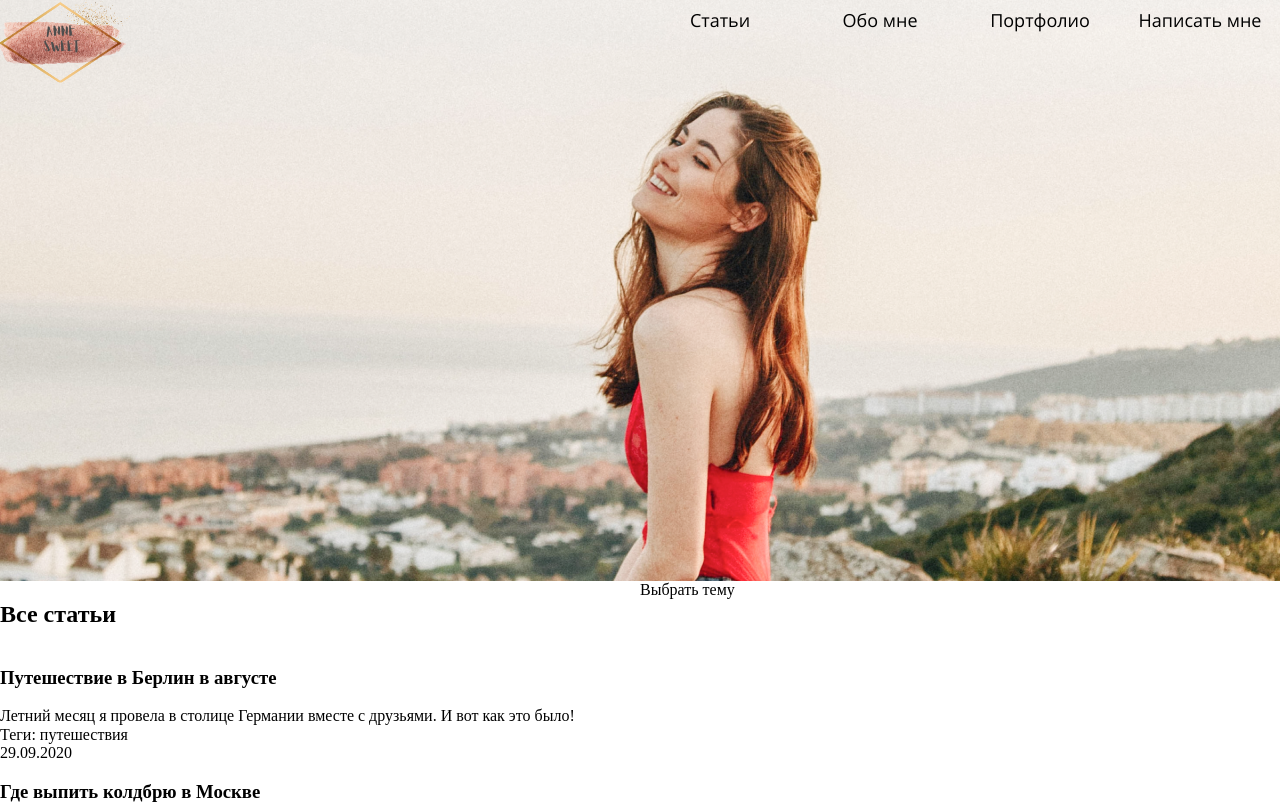
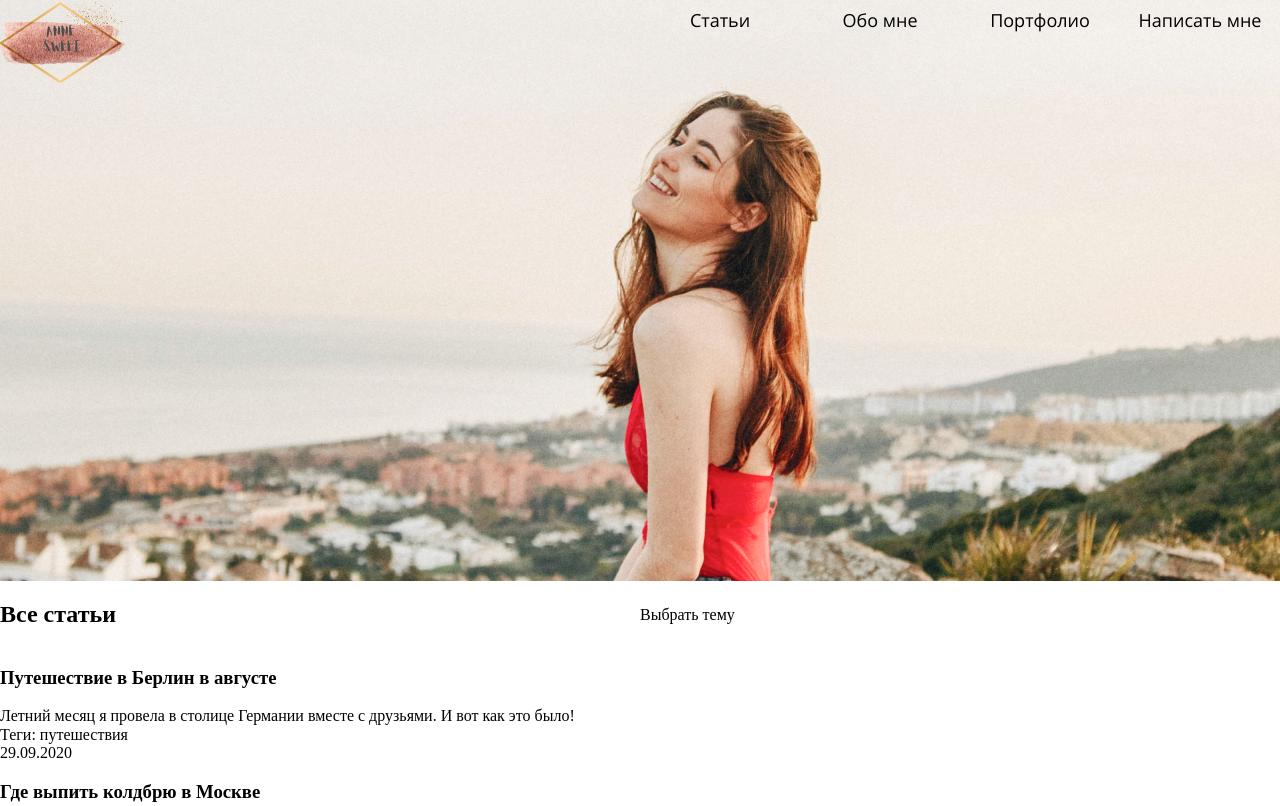
Before and after one commit to Livanenkova/Livanenkova-zaverstai, a website: page source/Index.html in a window 1280 px wide. Shown: the top 806 px of the page. Drawn offline with nearby package versions, Linux system fonts and the light colour scheme; files that its build step writes are made by us from their sources.

Commit message:
fix flex from articles

```diff
--- a/source/sass/blocks/page-articles.scss
+++ b/source/sass/blocks/page-articles.scss
@@ -1,6 +1,12 @@
 .articles__title {
     display: flex;
+    flex-direction: row;
+    flex-wrap: nowrap;
+    align-items: center;
     width: 100%;
+    justify-content: center;
+
+
 }
 
 .articles__title-text {
```
